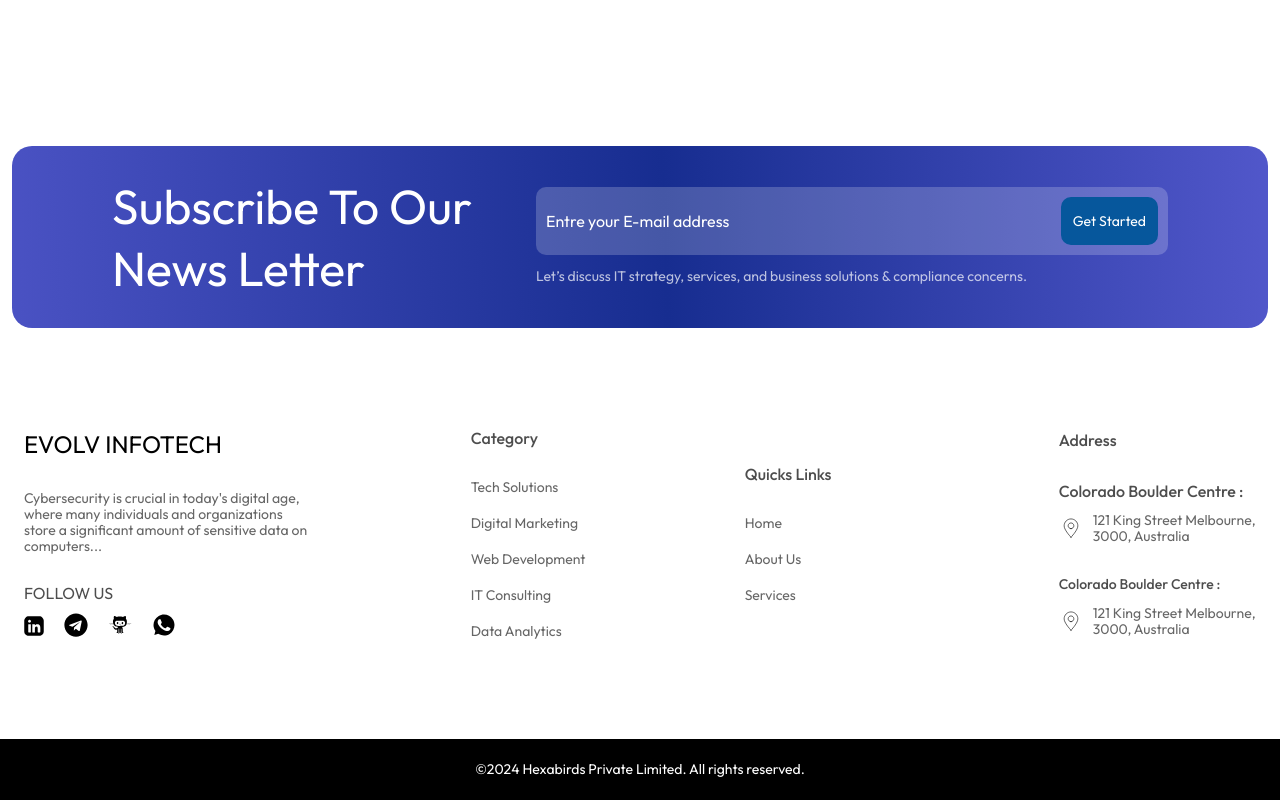
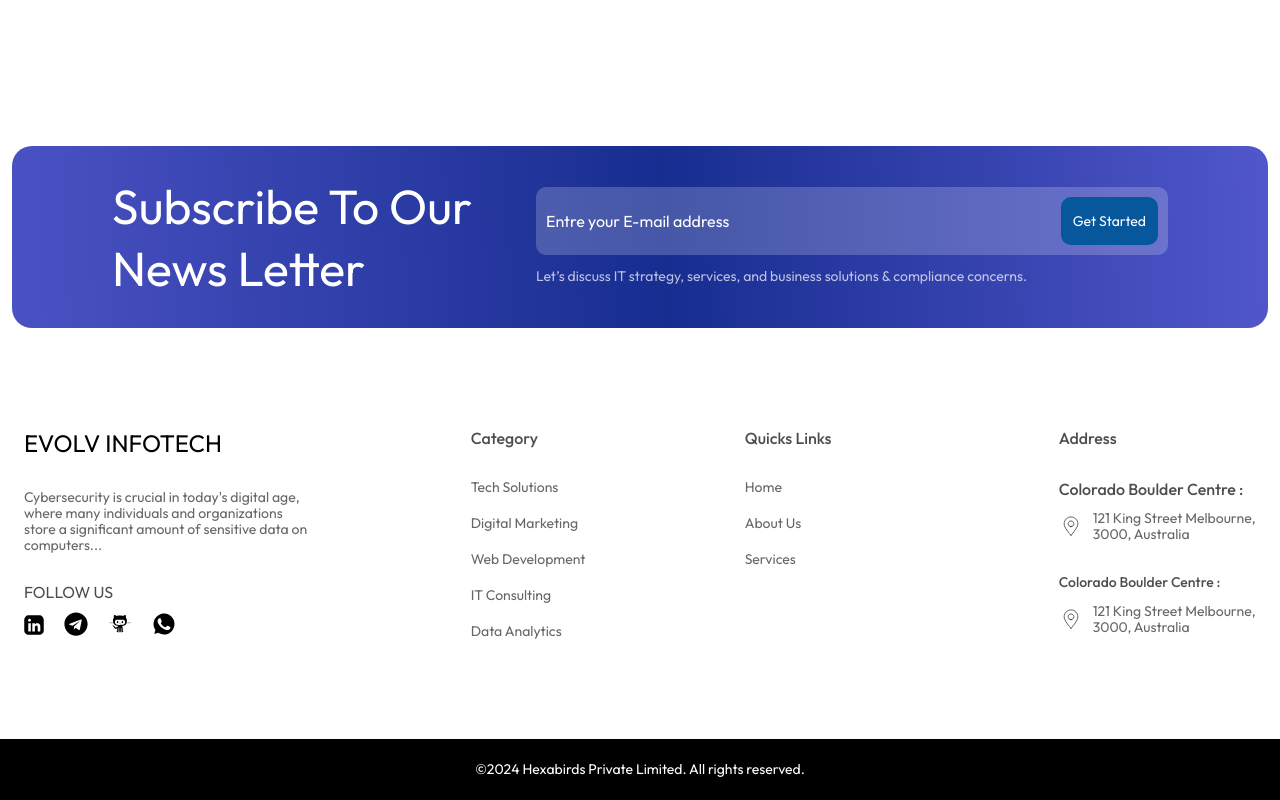
Before and after one commit to rakeshascoder/evolv_infotech, a React (Vite) app: page /clints in a window 1280 px wide. Shown: the part 1461-2261 px from the top of the page. Built offline with nearby package versions, Linux system fonts and the light colour scheme; a web font is replaced by a local one.

Commit message:
add vercel file

```diff
--- a/src/App.css
+++ b/src/App.css
@@ -176,12 +176,14 @@
   background-image: url(../src/assets/PNG/header_bg_aboutUs.png);
   background-repeat: no-repeat;
   background-size: cover;
+  background-attachment: fixed;
 }
 .ourServie_bg_image {
   background-image: url(../src/assets/PNG/ourServicebg.png);
   background-repeat: no-repeat;
   background-size: cover;
   background-position: center center;
+  background-attachment: fixed;
   width: 100%;
 }
 .testimonials_bg_image {
@@ -198,6 +200,7 @@
   background-image: url(../src/assets/PNG/contactBg.png);
   background-repeat: no-repeat;
   background-size: cover;
+  background-attachment: fixed;
 }
 
 .ourServie_hover{
--- a/src/component/Footer.jsx
+++ b/src/component/Footer.jsx
@@ -37,7 +37,7 @@
             </div>
           </div>
 
-          <div className="flex flex-row flex-wrap items-center lg:justify-around xl:justify-between justify-around lg:pb-[100px] md:pb-[60px] pb-[40px]">
+          <div className="flex flex-row flex-wrap  lg:justify-around xl:justify-between justify-around lg:pb-[100px] md:pb-[60px] pb-[40px]">
             <div className=" lg:w-3/12 md:w-5/12 w-11/12 px-3 text-center md:text-start ">
               <p className=" font-normal text-[24px] leading-[31px] cursor-pointer">
                 EVOLV INFOTECH
--- a/src/component/It_solution_service.jsx
+++ b/src/component/It_solution_service.jsx
@@ -56,7 +56,7 @@
                         </div>
                     </div>
 
-                    <button className="text-[18px] p-[10px] bg-[#06579C] text-white rounded-[10px] mt-6">Read More</button>
+                    {/* <button className="text-[18px] p-[10px] bg-[#06579C] text-white rounded-[10px] mt-6">Read More</button> */}
 
                 </div>
             </div>
--- a/src/pages/AboutUs.jsx
+++ b/src/pages/AboutUs.jsx
@@ -128,11 +128,11 @@
                 </div>
               </div>
               <div className="flex items-center mt-4 lg:mt-5 xl:mt-[50px]">
-                <div className=" me-6 sm:me-24 lg:me-[152px]">
+                {/* <div className=" me-6 sm:me-24 lg:me-[152px]">
                   <button className="font_outfit text-sm  sm:text-lg text-white font-normal bg-[#06579C] py-3 px-4 sm:py-[15px] sm:px-[30px] rounded-[10px] hover:bg-[#06569ccf] transition-all">
                     More About Us’
                   </button>
-                </div>
+                </div> */}
                 <div>
                   <p className="font_outfit text-xs sm:text-sm font-normal text-black opacity-30">
                     Co founder
```
Also changed, not shown: vercel.json (added).
